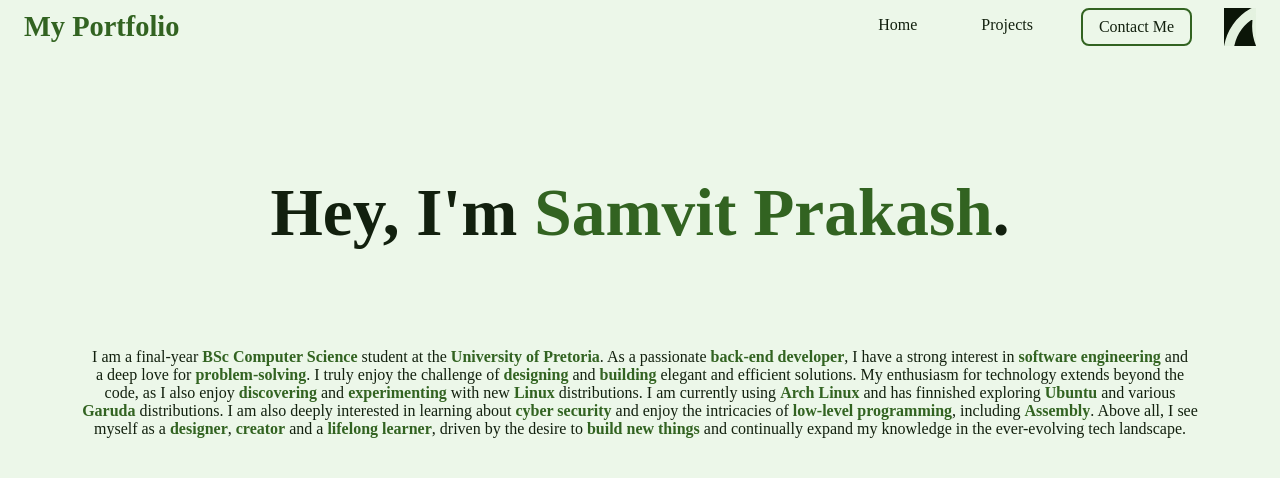
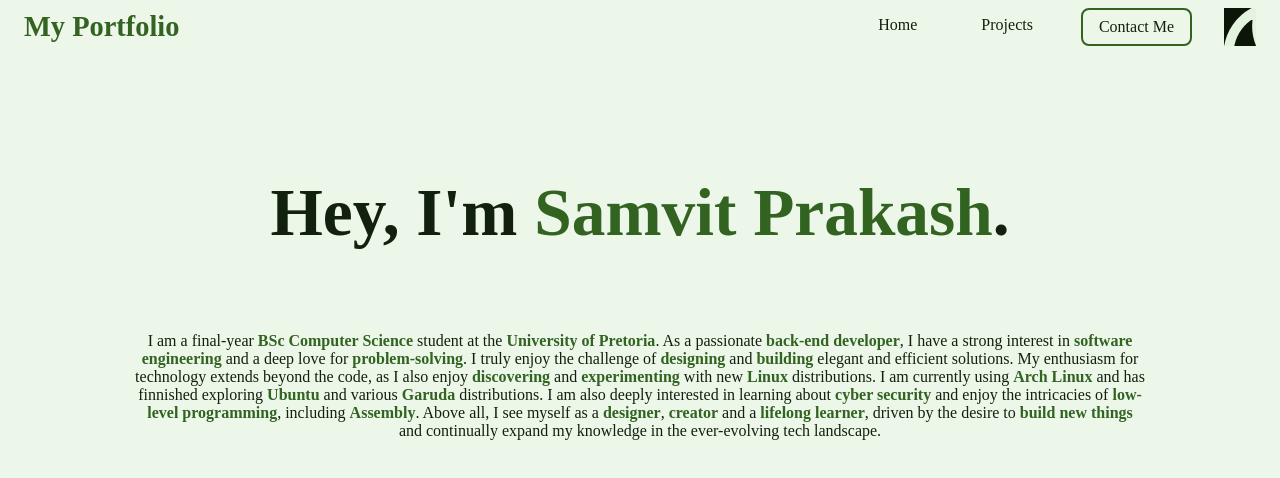
Before and after one commit to SamvitPrakash/SamvitPrakash, a React (Vite) app in the folder ViteFolio/: page / in a window 1280 px wide. Shown: the top 478 px of the page. Built offline with nearby package versions, Linux system fonts and the light colour scheme.

Commit message:
Refactor CSS for title and bio sections to improve layout and text wrapping

```diff
--- a/ViteFolio/src/pages/Home_Page/Home.css
+++ b/ViteFolio/src/pages/Home_Page/Home.css
@@ -5,12 +5,16 @@
 .title{
     color: var(--current-text);
     margin-top: 1rem;
-    margin-bottom: 6rem;
+    margin-bottom: 5rem;
 }
 
 .bio{
     color: var(--current-text);
-    text-wrap: balance;
+    text-wrap: pretty;
+    text-align: center;
+    margin-left: auto;
+    margin-right: auto;
+    width: 80%;
     margin-top: 0rem;
     margin-bottom: 0rem;
 }
```
